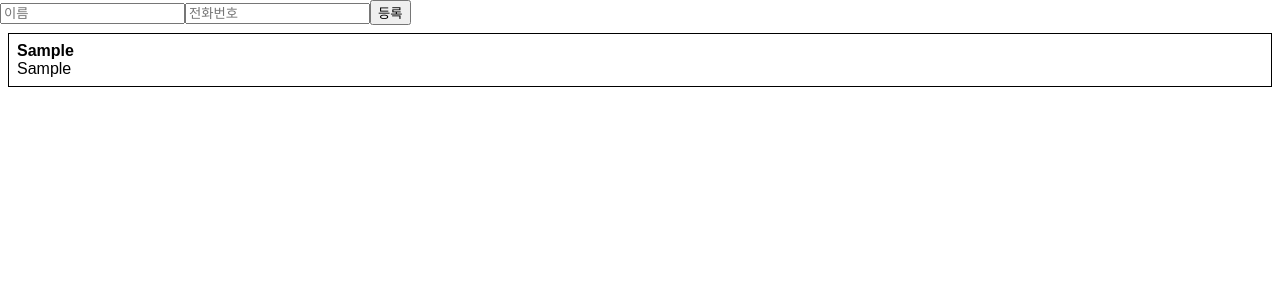
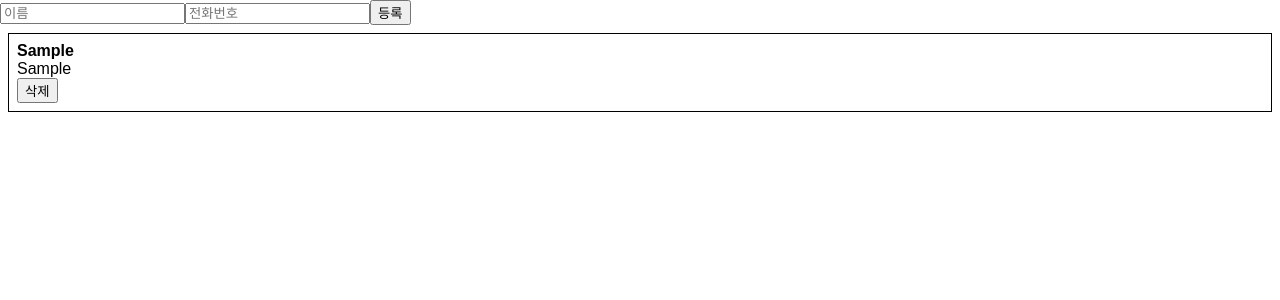
Before and after one commit to SungJunKang/WebStudy_ReactJS, a React (Create React App) app in the folder contact-app/: page / in a window 1280 px wide. Both pictures are taken after typing "Sample", "Sample" into the empty fields and a click on the button "등록". Shown: the top 300 px of the page. Built offline with nearby package versions, Linux system fonts and the light colour scheme.

Commit message:
Removing data from an array

```diff
--- a/contact-app/src/App.js
+++ b/contact-app/src/App.js
@@ -4,17 +4,26 @@ import PhoneInfoList from './components/PhoneInfoList';
 
 class App extends Component {
 
+  id = 0;
+
   state = {
     information: [],
   }
 
   handleCreate = (data) => {
-    const {information} = this.state;
+    const { information } = this.state;
     this.setState({
       information: information.concat({
         ...data,
-        id: this.id++
+        id: this.id++,
       })
+    });
+  }
+
+  handleRemove = (id) => {
+    const {information} = this.state;
+    this.setState({
+      information: information.filter(info => info.id !== id)
     });
   }
 
@@ -22,7 +31,7 @@ class App extends Component {
     return (
       <div>
         <PhoneForm onCreate={this.handleCreate} />
-        <PhoneInfoList data={this.state.information} />
+        <PhoneInfoList data={this.state.information} onRemove={this.handleRemove} />
       </div>
     );
   }
--- a/contact-app/src/components/PhoneForm.js
+++ b/contact-app/src/components/PhoneForm.js
@@ -27,7 +27,7 @@ class PhoneForm extends Component {
             <form onSubmit={this.handleSubmit}>
                 <input name='name' placeholder='이름' onChange={this.handleChange} value={this.state.name}  />
                 <input name='phone' placeholder='전화번호' onChange={this.handleChange} value={this.state.phone} />
-                <button type='submin'>등록</button>
+                <button type='submit'>등록</button>
             </form>
         );
     }
--- a/contact-app/src/components/PhoneInfo.js
+++ b/contact-app/src/components/PhoneInfo.js
@@ -2,8 +2,13 @@ import React, { Component } from 'react';
 
 class PhoneInfo extends Component {
 
+  handleRemove = () => {
+    const {info, onRemove} = this.props;
+    onRemove(info.id);
+  }
+
   render() {
-        const {name, phone, id} = this.props.info;
+    const {name, phone} = this.props.info;
 
     const style = {
       border: '1px solid black',
@@ -15,6 +20,7 @@ class PhoneInfo extends Component {
       <div style={style}>
         <div><b>{name}</b></div>
         <div>{phone}</div>
+        <button onClick={this.handleRemove}>삭제</button>
       </div>
     );
   }
--- a/contact-app/src/components/PhoneInfoList.js
+++ b/contact-app/src/components/PhoneInfoList.js
@@ -8,12 +8,11 @@ class PhoneInfoList extends Component {
   }
 
   render() {
-        const {data} = this.props;
+    const {data, onRemove} = this.props;
 
-        const list = data.map(
-            info => (<PhoneInfo info={info} key={info.id} />)
+    const list = data.map(info => (<PhoneInfo onRemove={onRemove} info={info} key={info.id} />
+      )
     );
-
     return (
       <div>
         {list}
```
Lines whose indentation alone changed are shown as unchanged.
